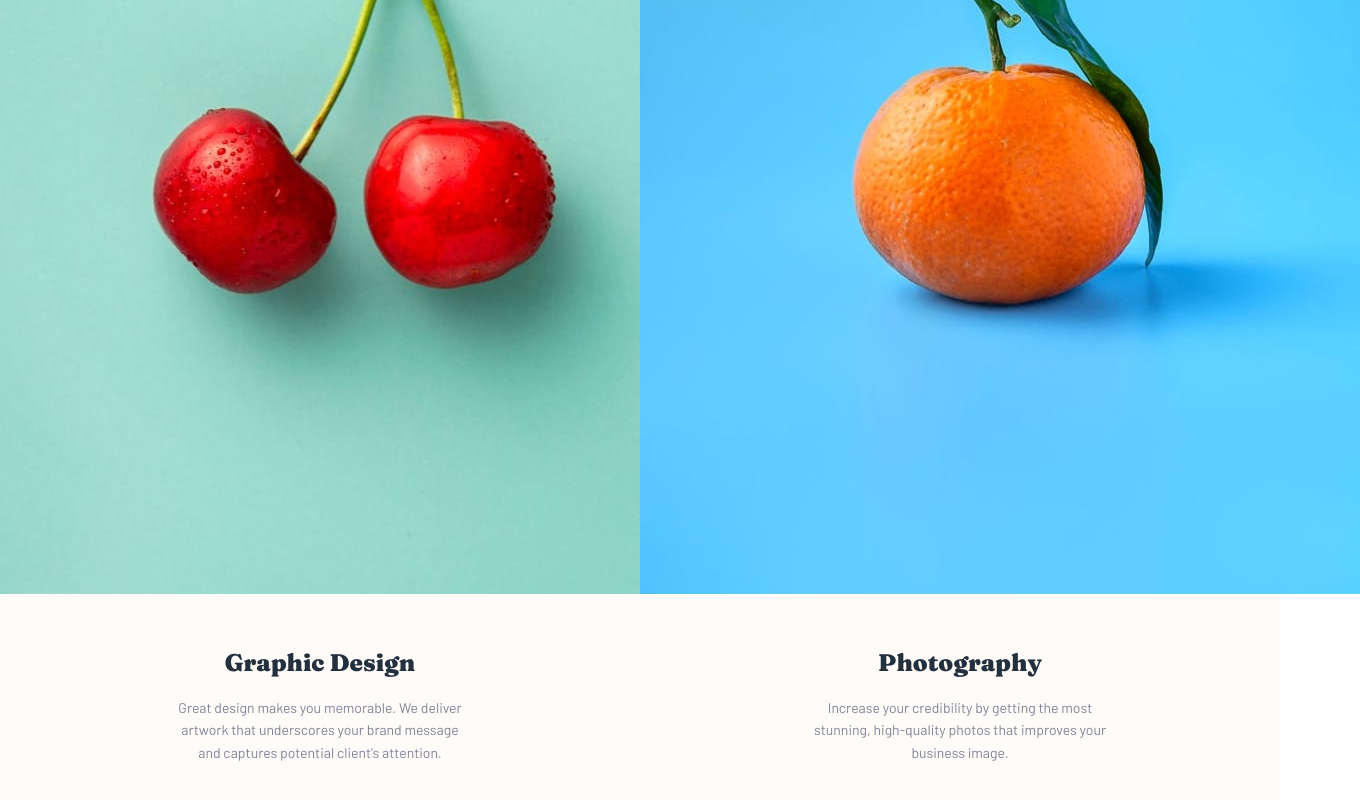
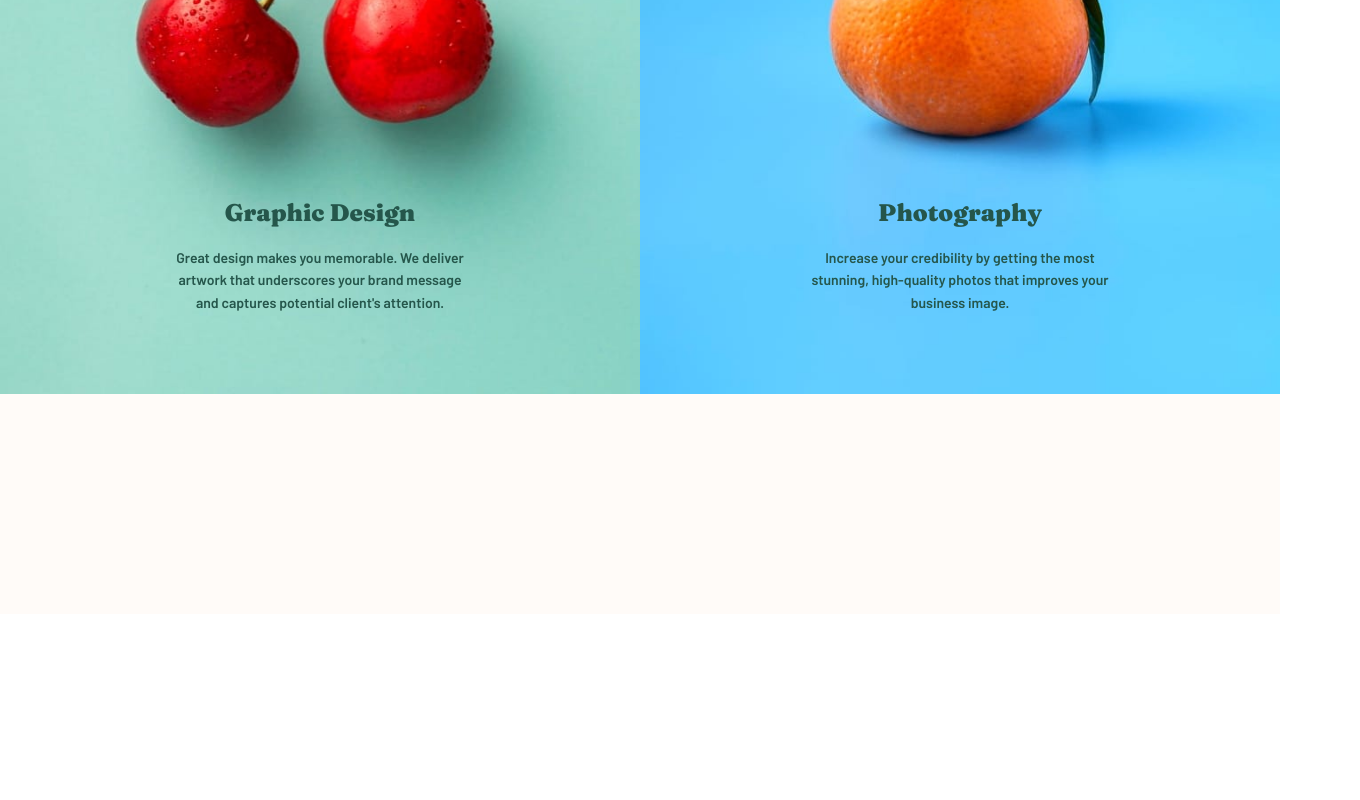
Before and after one commit to yoga1234/frontendmentor-challenges, a React (Create React App) app: page /frontendmentor-challenges/sunnyside-agency in a window 1280 px wide. Shown: the part 2014-2814 px from the top of the page, 1360 px wide, since content can reach past the window. After the commit the page ends 2628 px from the top, so only its background shows below. Built offline with nearby package versions, Linux system fonts and the light colour scheme.

Commit message:
finishing brand feature without responsiveness

```diff
--- a/src/pages/SunnyLandingpage/components/BrandFeatures/BrandFeatures.css
+++ b/src/pages/SunnyLandingpage/components/BrandFeatures/BrandFeatures.css
@@ -59,6 +59,10 @@ div.btn-bottom {
 div.btn-bottom.bottom-pink{
   border-color: var(--colorss-soft-red);
 }
+.brand-item-mixed {
+  position: relative;
+  bottom: 250px;
+}
 .brand-item-container .brand-item-mixed {
   width: max-content;
   margin: 50px auto 50px auto;
@@ -66,11 +70,27 @@ div.btn-bottom.bottom-pink{
 .brand-item-container .brand-item-mixed h3 {
   text-align: center;
   font-size: 24px;
+  color: var(--colorss--desaturated-cyan);
 }
 .brand-item-container .brand-item-mixed p {
   text-align: center;
   font-size: 14px;
-  font-weight: 400;
+  font-weight: 600;
   width: 300px;
   margin: 20px auto 50px auto;
+  color: var(--colorss--desaturated-cyan);
 }
+@media only screen and (min-width: 426px) {
+  picture.image-header img {
+    width: 100vw;
+    min-width: 1366px;
+    position: relative;
+    bottom: 350px;
+    z-index: 1;
+  }
+  .brand-item-container.container-yellow img,
+  .brand-item-container.container-pink img,
+  .brand-item-container .brand-item-image img {
+    width: 100%;
+  }
+}
```
